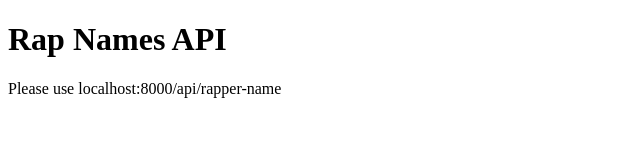
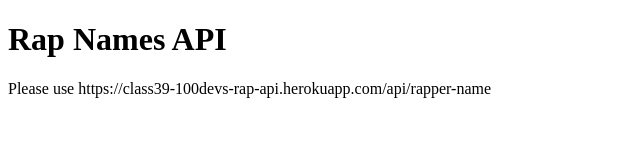
Before and after one commit to Gitpiff/rap-names-api, a website: page index.html in a window 1280 px wide. Shown: the whole page, without its empty margins (0-640 px from the left). Drawn offline with Linux system fonts and the light colour scheme.

Commit message:
updated html documentation

```diff
--- a/index.html
+++ b/index.html
@@ -8,6 +8,6 @@
 </head>
 <body>
     <h1>Rap Names API</h1>
-    <p>Please use localhost:8000/api/rapper-name</p>
+    <p>Please use https://class39-100devs-rap-api.herokuapp.com/api/rapper-name</p>
 </body>
 </html>
```
